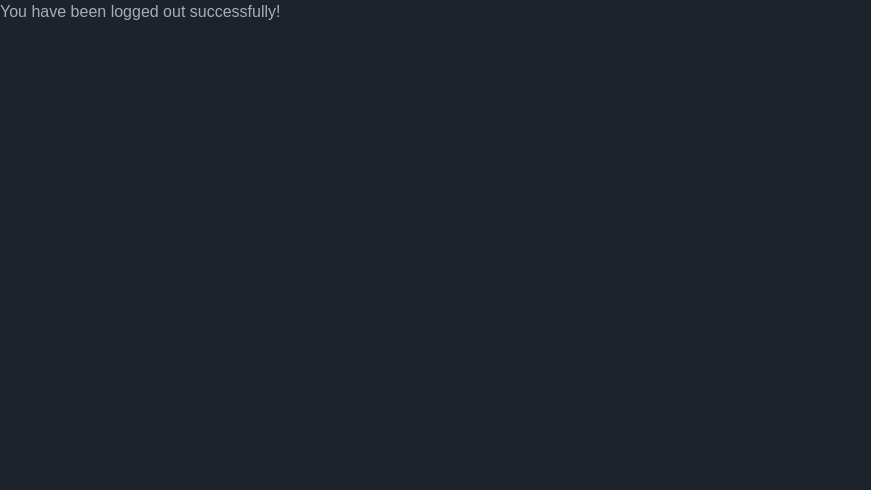
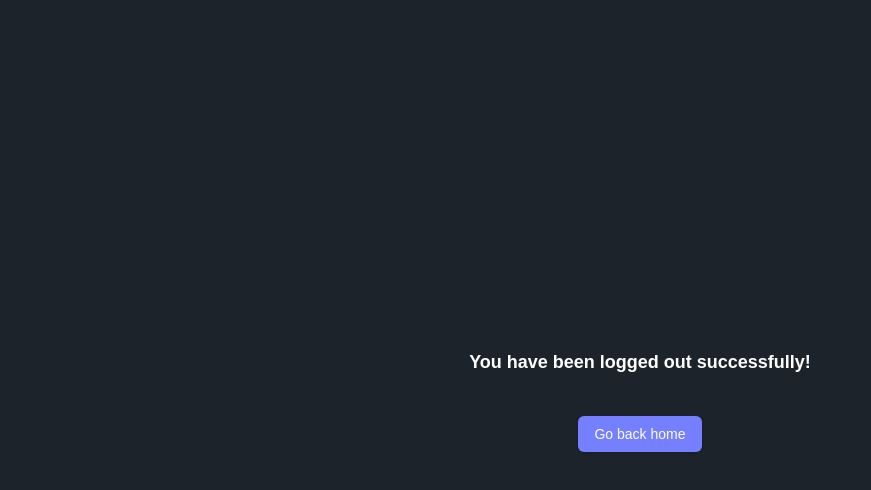
Before and after one commit to Kurler3/miyagami-image-manager, a Next.js app: page /auth/sign-out/successful in a window 1280 px wide. Shown: the top 490 px of the page, without its empty margins (0-871 px from the left). Built offline with nearby package versions, Linux system fonts and the light colour scheme.

Commit message:
PUSHING P

```diff
--- a/src/app/auth/sign-out/successful/page.tsx
+++ b/src/app/auth/sign-out/successful/page.tsx
@@ -1,11 +1,22 @@
+import Link from "next/link";
+import { Button } from "../../../../components/ui/button";
 
 
-
-//TODO
 export default function SignoutSuccessful() {
     return (
-        <div>
-            You have been logged out successfully!
+        <div className="h-screen w-screen flex justify-center items-center flex-col gap-10">
+
+
+            <div className="text-lg font-bold text-white">
+                You have been logged out successfully!
+            </div>
+
+            <Button asChild className="text-white">
+                <Link href='/'>
+                    Go back home
+                </Link>
+            </Button>
+
         </div>
     )
 }
--- a/src/components/auth/LogoutButton.tsx
+++ b/src/components/auth/LogoutButton.tsx
@@ -1,6 +1,5 @@
 import { signout } from "../../utils/serverActions/auth.actions";
 import { Button } from "../ui/button";
-
 
 
 export default function LogoutButton() {
--- /dev/null
+++ b/src/utils/constants/envVars.constants.ts
@@ -0,0 +1,2 @@
+
+export const BASE_URL = process.env.NODE_ENV === 'development' ? 'http://localhost:3000' : `https://${process.env.VERCEL_URL}`;
--- a/src/utils/serverActions/auth.actions.ts
+++ b/src/utils/serverActions/auth.actions.ts
@@ -2,6 +2,7 @@
 
 import { redirect } from "next/navigation";
 import { createClient } from "../supabase/server"
+import { BASE_URL } from "../constants/envVars.constants";
 
 
 export async function loginWithGoogle() {
@@ -11,14 +12,13 @@ export async function loginWithGoogle() {
     const { data, error } = await supabase.auth.signInWithOAuth({
         provider: 'google',
         options: {
-            redirectTo: 'http://localhost:3000/auth/google/callback', //TODO: To change before PROD
+            redirectTo: `${BASE_URL}/auth/google/callback`,
         },
     })
 
     // If something went wrong
     if(error) {
         console.error(error)
-        //TODO Should also show a message.
         return redirect('/error?msg=Something went wrong while trying to login :( please try again');
     }
 
```
Also changed, not shown: src/utils/constants/routes.constants.ts (line endings or trailing spaces).
